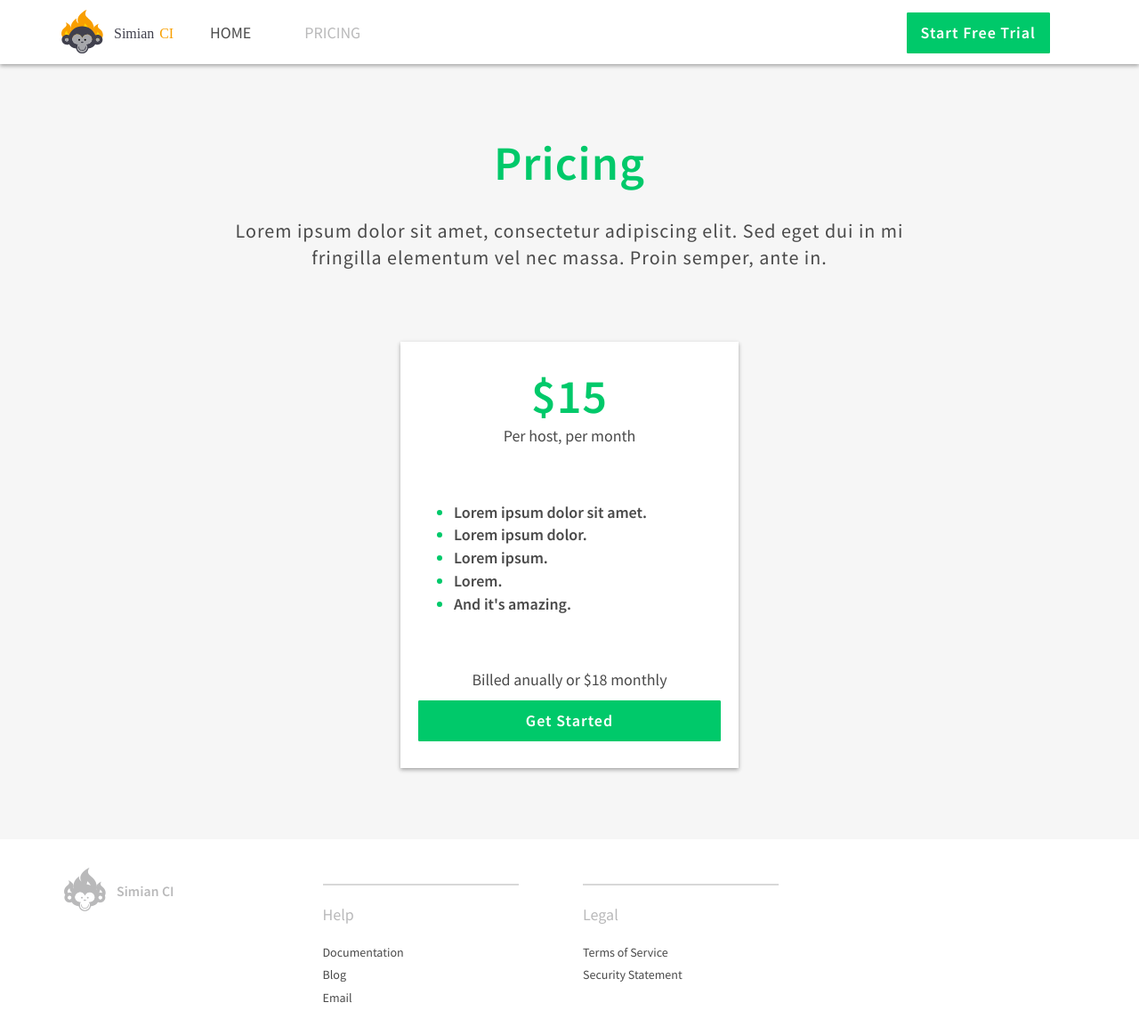
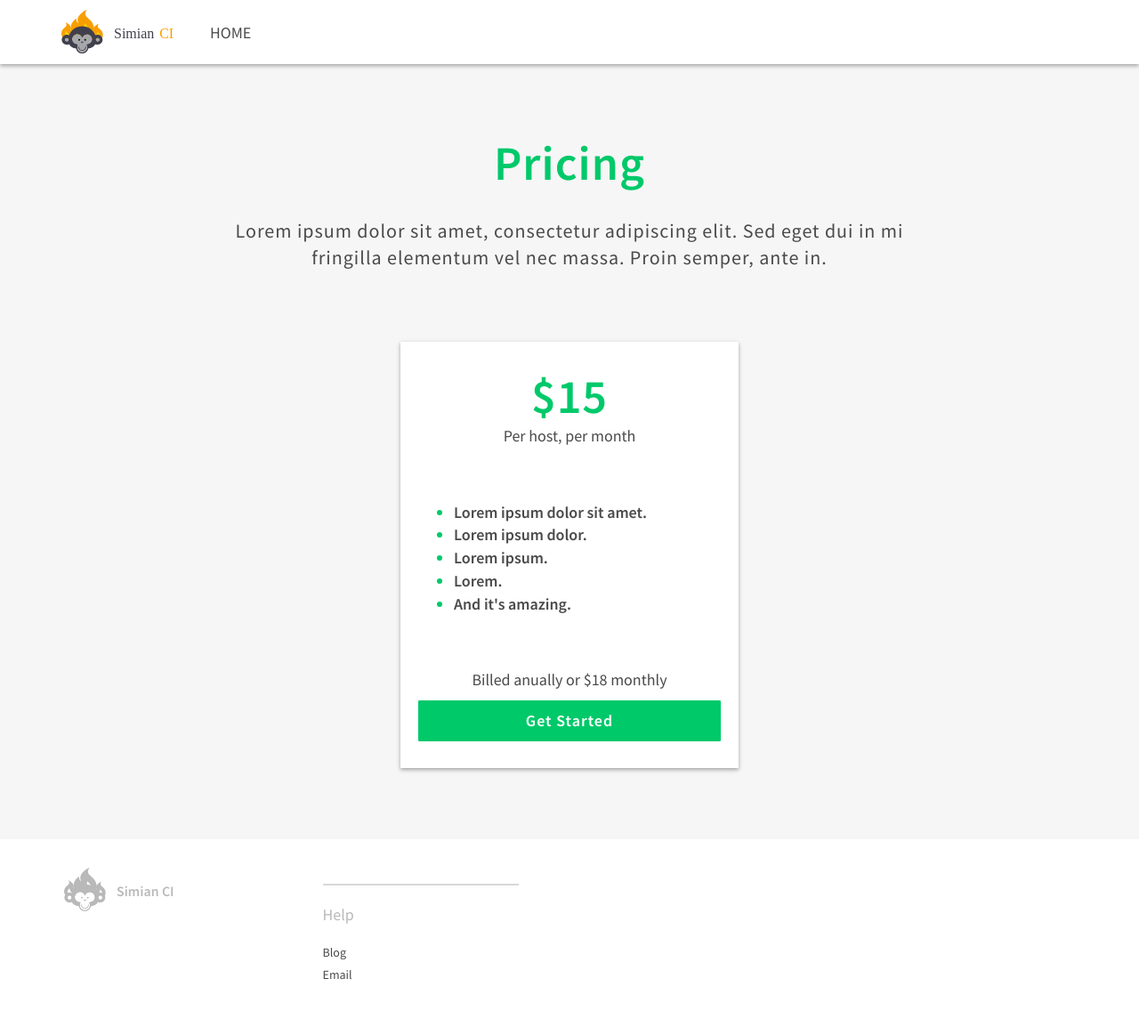
Before and after one commit to simian-ci/simian-ci.github.io, a Jekyll site: the page built from pricing.html, in a window 1280 px wide. Shown: the whole page at 89% size. Built offline with Jekyll 4.4.1, drawn with Linux system fonts in a browser that asks for light colours; nearby versions of some CDN libraries; after the commit the page ends 1137 px from its top, so only the background shows below that.

Commit message:
removing items for prelaunch

```diff
--- a/_config.yml
+++ b/_config.yml
@@ -1,23 +1,16 @@
 ---
 title: Simian CI
 timezone: UTC
-url:
+url: https://www.simian-ci.com/
 permalink: pretty
 mailchimp:
-  form-url: "//carlows.us15.list-manage.com/subscribe/post?u=e26c0b6d03ac01225d82f97ab&amp;id=8d2e8c313b"
+  form-url: "//simian-ci.us15.list-manage.com/subscribe/post?u=b31cda805c99087d8948c2935&amp;id=da845f9db3"
 footer:
   help:
-  - text: Documentation
-    url: #
   - text: Blog
-    url: #
+    url:
   - text: Email
-    url: #
-  legal:
-  - text: Terms of Service
-    url: #
-  - text: Security Statement
-    url: #
+    url: mailto:support@simian-ci.com
 
 gems:
   - "jekyll-seo-tag"
--- a/_includes/cta-form.html
+++ b/_includes/cta-form.html
@@ -4,7 +4,7 @@
       <input type="email" value="" name="EMAIL" class="form-control input-lg" placeholder="Email Address" id="mce-EMAIL">
     </div>
     <div class="col-xs-12 col-sm-3 col-lg-2 btn-container">
-      <button type="submit" name="subscribe" class="btn btn-primary btn-lg btn-block">Get Started</button>
+      <button type="submit" name="subscribe" class="btn btn-primary btn-lg btn-block">NOTIFY ME</button>
     </div>
   </form>
 </div>
--- a/_includes/footer.html
+++ b/_includes/footer.html
@@ -17,17 +17,6 @@
           {% endfor %}
         </div>
       </div>
-      <div class="col-sm-3">
-        <div class="footer-bar"></div>
-        <div class="footer-heading">
-          <p>Legal</p>
-        </div>
-        <div class="footer-links">
-          {% for link in site.footer.legal %}
-            <p><a href={{ link.url }}>{{ link.text }}</a></p>
-          {% endfor %}
-        </div>
-      </div>
     </div>
   </div>
 </footer>
--- a/_includes/header.html
+++ b/_includes/header.html
@@ -12,14 +12,8 @@
     <div class="collapse navbar-collapse" id="bs-example-navbar-collapse-1">
       <ul class="nav navbar-nav">
         <li class="active"><a href="/">HOME</a></li>
-        <li><a href="/pricing">PRICING</a></li>
       </ul>
       <ul class="nav navbar-nav navbar-right">
-        <li>
-          <a class="navbar-nav-button" href="#">
-            <button class="btn btn-primary btn-lg">Start Free Trial</button>
-          </a>
-        </li>
       </ul>
     </div>
   </div>
--- a/index.html
+++ b/index.html
@@ -16,7 +16,7 @@ features-section:
     description: "We support multiple public and private cloud providers, and we are constantly working on adding new ones."
     img-url: "/images/icon-platforms.svg"
   - title: "Slack and Zapier integration"
-    description: "Using Webhooks, get notified of events in Slack or any other service through Zapier."
+    description: "Get notified in Slack or any other service through Zapier, when something happens "
     img-url: "/images/icon-integrations.svg"
 
 supported-platforms:
@@ -34,7 +34,7 @@ supported-platforms:
     logo-url: "/images/logo-docker.png"
 
 cta-section:
-  title: "Monitors the simulation of continuous faults in your infrastructure"
+  title: "Interested in simulating infrastructures failures in your stack with Simian CI?"
 ---
 
 {% include lead-section.html %}
```
Also changed, not shown: other parts of index.html (+1 -1 lines).
